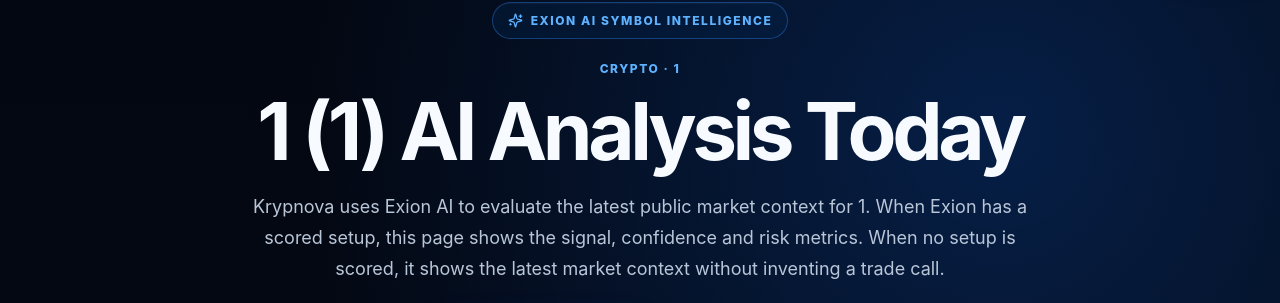
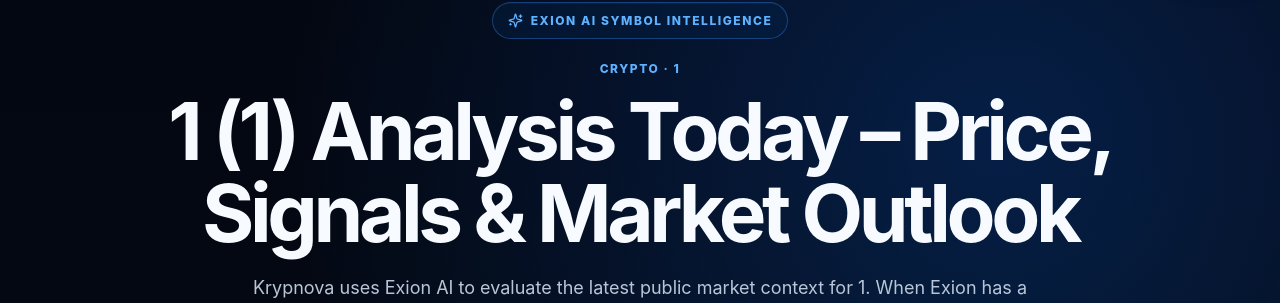
Before and after one commit to novamcbo/krypnova-landing, a Next.js app: page /markets/1 in a window 1280 px wide. Shown: the part 162-465 px from the top of the page. Built offline with nearby package versions, Linux system fonts and the light colour scheme; no server answers; the database is empty.

Commit message:
Use asset-first SEO titles on symbol pages

```diff
--- a/app/markets/[symbol]/page.tsx
+++ b/app/markets/[symbol]/page.tsx
@@ -40,6 +40,10 @@
   };
 }
 
+function assetSeoTitle(name: string, symbol: string): string {
+  return `${name} (${symbol}) Analysis Today – Price, Signals & Market Outlook`;
+}
+
 async function loadAsset(symbol: string) {
   try {
     const [signal, internalSnapshot] = await Promise.all([
@@ -59,26 +63,27 @@
   const knownAsset = Boolean(trackedAssets[params.symbol.toLowerCase()]);
   const { signal } = await loadAsset(asset.symbol);
   const canonical = `/markets/${params.symbol.toLowerCase()}`;
+  const title = assetSeoTitle(asset.name, asset.symbol);
   const signalText = signal
-    ? ` Latest Exion AI signal: ${signal.signal}${signal.confidence !== null ? ` with ${Math.round(signal.confidence)}% confidence` : ""}.`
+    ? ` Latest Exion signal: ${signal.signal}${signal.confidence !== null ? ` with ${Math.round(signal.confidence)}% confidence` : ""}.`
     : "";
-  const description = `${asset.name} (${asset.symbol}) AI market analysis from Krypnova. Review signal direction, confidence, expected ROI, risk/reward and risk score, refreshed throughout the day.${signalText}`;
+  const description = `${asset.name} (${asset.symbol}) price, market analysis, trading signals and market outlook from Krypnova. View live chart context and Exion intelligence refreshed throughout the day.${signalText}`;
 
   return {
-    title: `${asset.name} (${asset.symbol}) AI Analysis Today`,
+    title,
     description,
     alternates: { canonical },
     robots: knownAsset ? { index: true, follow: true } : { index: false, follow: true },
     openGraph: {
       type: "article",
       url: `${siteUrl}${canonical}`,
-      title: `${asset.name} (${asset.symbol}) AI Analysis Today | Krypnova`,
+      title: `${title} | Krypnova`,
       description,
       images: ["/krypnova-logo.jpeg"],
     },
     twitter: {
       card: "summary_large_image",
-      title: `${asset.name} (${asset.symbol}) AI Analysis Today | Krypnova`,
+      title: `${title} | Krypnova`,
       description,
       images: ["/krypnova-logo.jpeg"],
     },
@@ -101,12 +106,13 @@
       : null;
   const stale = isStale(updatedAt);
   const chartExchange = asset.category === "Stock" ? "Alpha Vantage" : "Coinbase";
+  const pageTitle = assetSeoTitle(asset.name, asset.symbol);
 
   const schema = {
     "@context": "https://schema.org",
     "@type": "WebPage",
-    name: `${asset.name} (${asset.symbol}) AI Market Analysis`,
-    description: `AI-powered ${asset.name} market analysis from Krypnova and Exion AI.`,
+    name: pageTitle,
+    description: `${asset.name} (${asset.symbol}) price, chart, market signals, outlook and Exion intelligence from Krypnova.`,
     url: `${siteUrl}/markets/${slug}`,
     dateModified: updatedAt ?? undefined,
     isPartOf: {
@@ -138,7 +144,7 @@
           <Sparkles size={15} /> Exion AI Symbol Intelligence
         </div>
         <p className={styles.eyebrow}>{asset.category} · {asset.symbol}</p>
-        <h1>{asset.name} ({asset.symbol}) AI Analysis Today</h1>
+        <h1>{pageTitle}</h1>
         <p className={styles.lead}>
           Krypnova uses Exion AI to evaluate the latest public market context for {asset.name}.
           When Exion has a scored setup, this page shows the signal, confidence and risk metrics.
```
